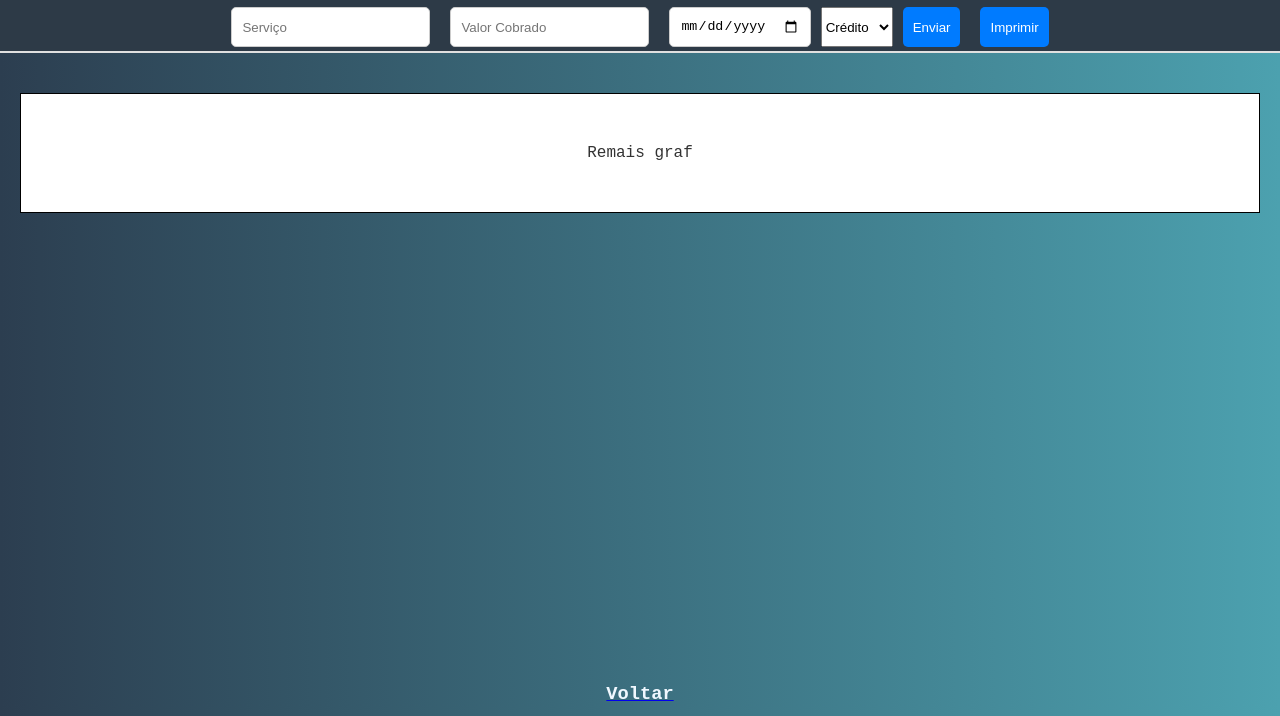
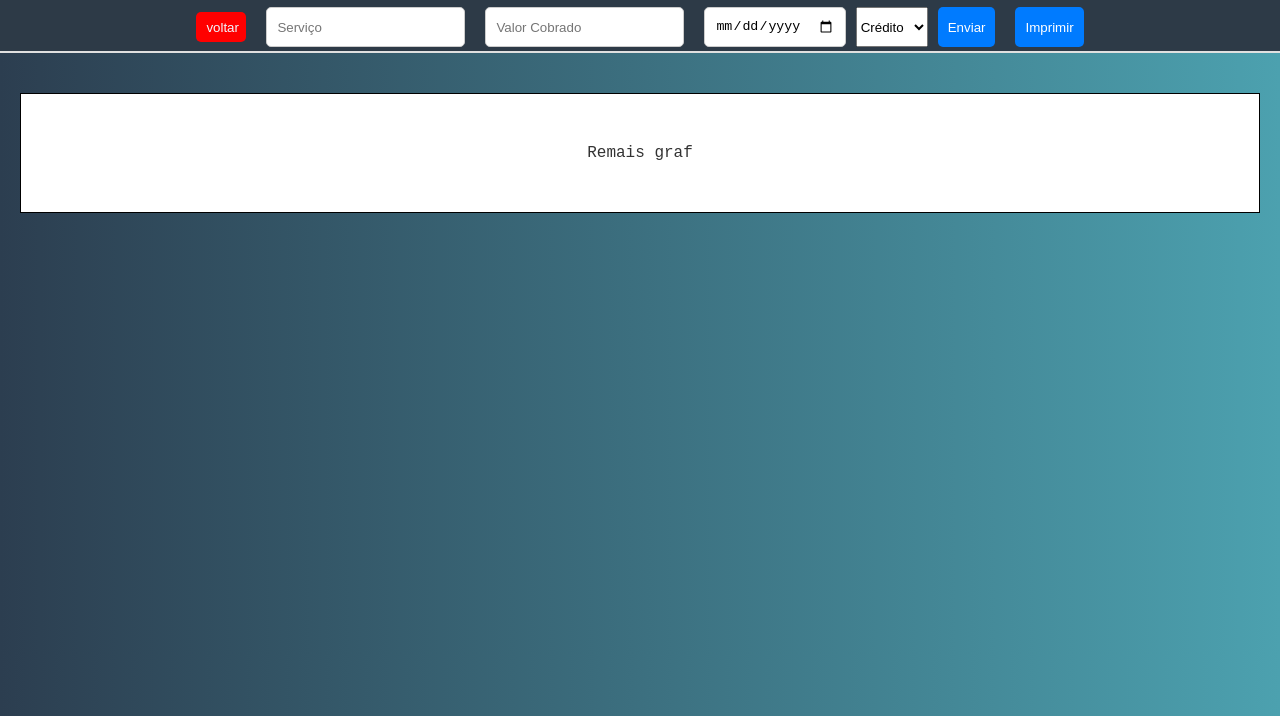
Before and after one commit to reemias/nota-fiscal, a plain HTML site: page index.html in a window 1280 px wide. Shown: the part 84-800 px from the top of the page. Drawn offline with Linux system fonts and the light colour scheme.

Commit message:
Update index.html

```diff
--- a/index.html
+++ b/index.html
@@ -16,6 +16,9 @@
             <input type="text" id="telefone" placeholder="Telefone">
         </div>
         <div style="margin-top: 10px;" class="cadastro_itens">
+                        <a href="https://reemias.github.io/historico/">
+                <button style="background-color: red; height: 30px; width: 50px; color: aliceblue;">voltar</button>
+            </a>
             <input type="text" id="servico" placeholder="Serviço">
             <input type="number" id="valor_cobrado" placeholder="Valor Cobrado">
             <input type="date" id="data_entrega" placeholder="Data de Entrega">
@@ -41,12 +44,6 @@
             <div class="titulo" style="text-align: center;">Remais graf</div>
         </div>
     </main>
-
-    <div style="width: 100%; text-align: center; margin-top: 30px;">
-        <a href="https://reemias.github.io/historico/">
-            <h3 style="color: aliceblue;">Voltar</h3>
-        </a>
-    </div>
 
     <script>
         document.getElementById('enviar').addEventListener('click', function() {
```
